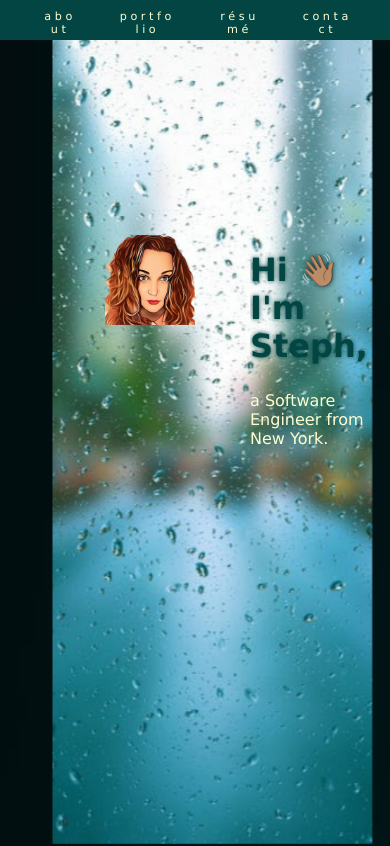
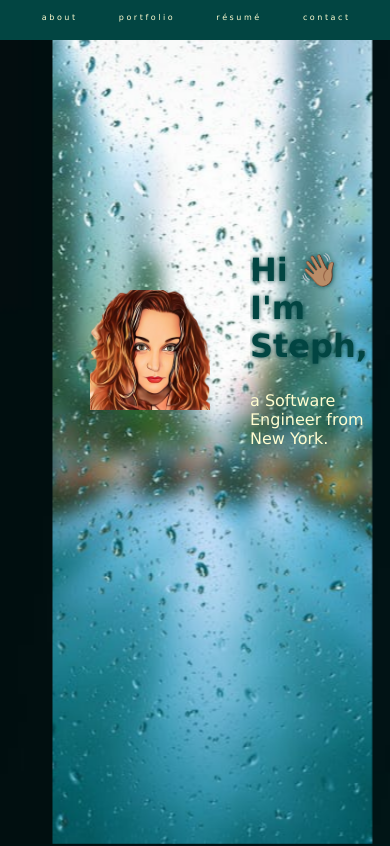
Before and after one commit to stephanie-115/portfolio, a React (Vite) app: page / in a window 390 px wide. Shown: the top 846 px of the page. Built offline with nearby package versions, Linux system fonts and the light colour scheme.

Commit message:
Responsive styling

```diff
--- a/src/index.css
+++ b/src/index.css
@@ -494,7 +494,7 @@
 }
 
 /* //////// MOBILE //////// */
-@media only screen and (max-width: 480px) {
+@media only screen and (max-width: 400px) {
   .navbar {
     position: fixed;
     width: 100%;
@@ -514,22 +514,26 @@
   .navbar a {
     padding: 10px;
     height: 40px;
-    padding-top: 20px;
+    padding-top: 25px;
     padding-bottom: 10px;
     writing-mode: horizontal-tb;
     margin: 0 10 px;
-    font-size: 0.7rem;
+    font-size: 0.5rem;
   }
 
   .foreground-container {
-    margin-top: 180px;
+    margin-top: 250px;
     padding-left: 20px;
     padding-right: 20px;
   }
+  .foreground {
+    transform: translateZ(-5px) scale(1.0);
+  }
 
   .background {
-    background-size: contain;
+
     max-width: 400px;
+    height: 100vh;
   }
 
   .text-content {
```
